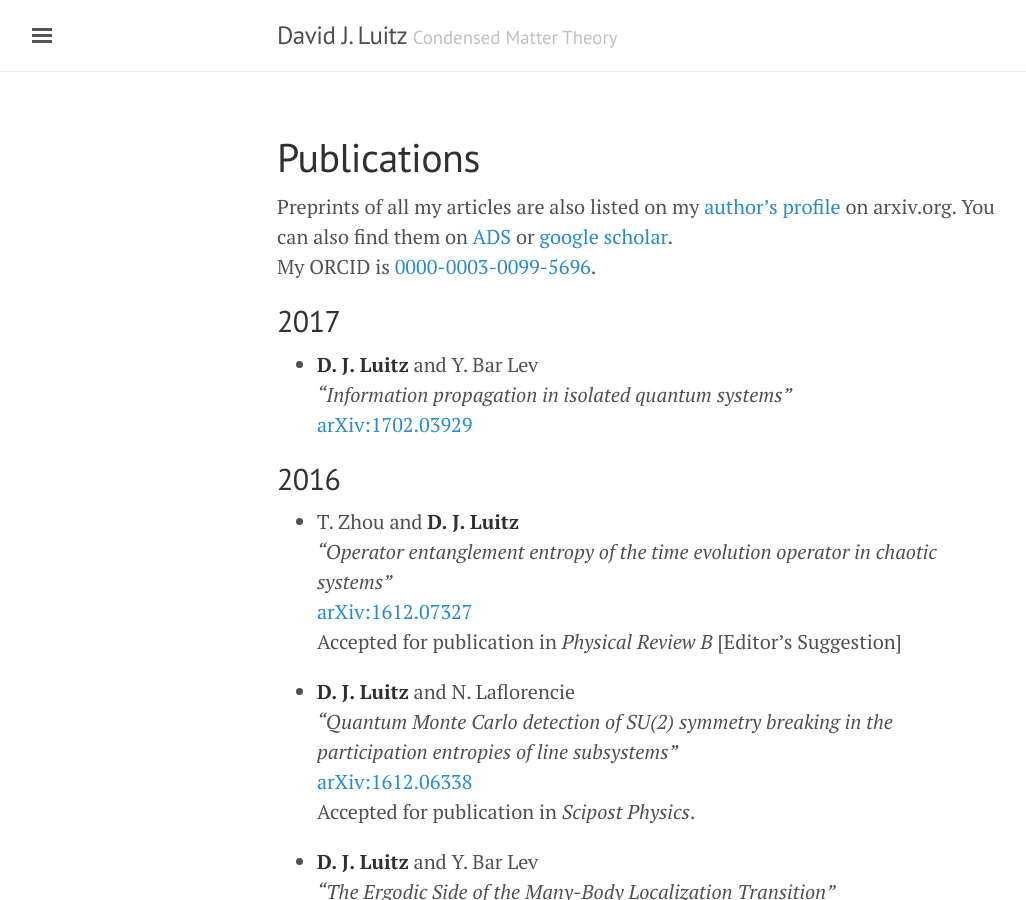
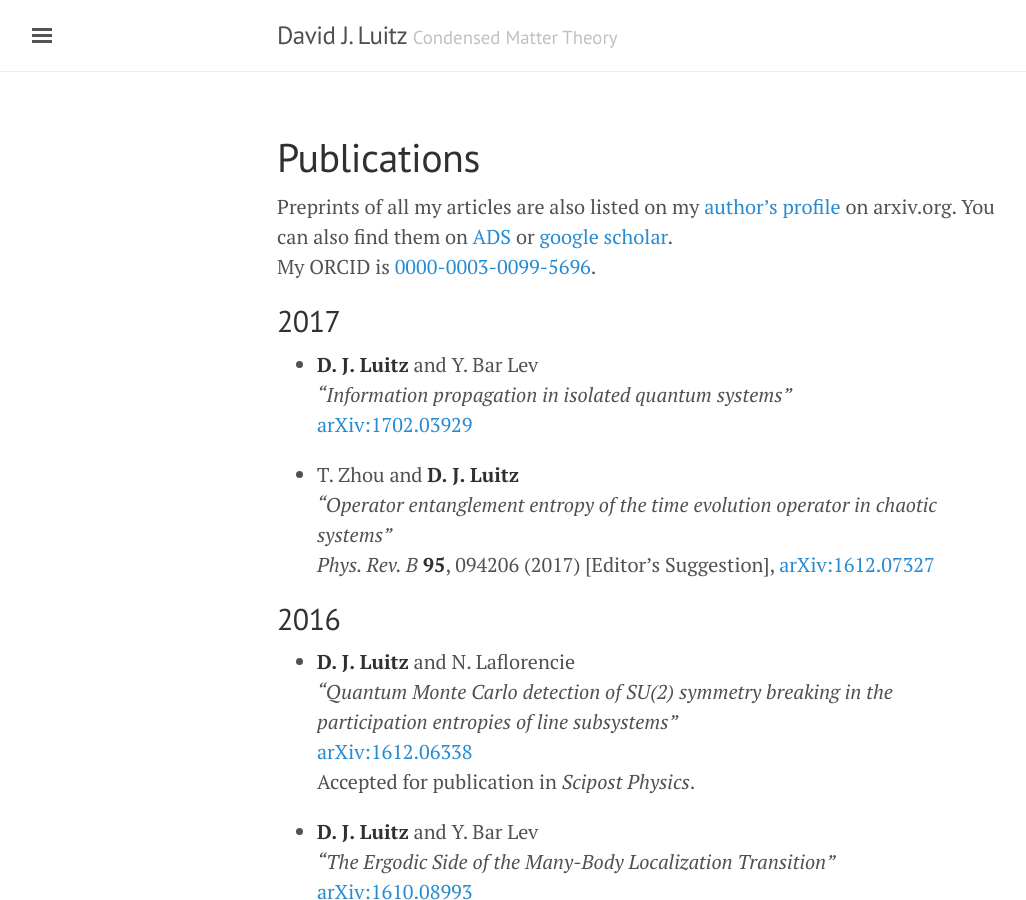
Before and after one commit to dluitz/dluitz.github.io, a Jekyll site: the page built from publications.md, in a window 1280 px wide and 900 px high. Shown: the whole window, without its empty margins (3-1029 px from the left). Built offline with Jekyll 4.4.1, drawn with Linux system fonts in a browser that asks for light colours.

Commit message:
[publist]

```diff
--- a/publications.md
+++ b/publications.md
@@ -13,14 +13,13 @@ My ORCID is [0000-0003-0099-5696](https://orcid.org/0000-0003-0099-5696).
 *"Information propagation in isolated quantum systems"*
 [arXiv:1702.03929](https://arxiv.org/abs/1702.03929)
 
++ T. Zhou and **D. J. Luitz**
+*"Operator entanglement entropy of the time evolution operator in chaotic systems"*
+*Phys. Rev. B* **95**, 094206 (2017) [Editor's Suggestion], [arXiv:1612.07327](https://arxiv.org/abs/1612.07327)
+
+
 2016
 ----
-+ T. Zhou and **D. J. Luitz**
-*"Operator entanglement entropy of the time evolution operator in chaotic systems"*
-[arXiv:1612.07327](https://arxiv.org/abs/1612.07327)
-Accepted for publication in *Physical Review B* [Editor's Suggestion]
-
-
 
 + **D. J. Luitz** and N. Laflorencie
 *"Quantum Monte Carlo detection of SU(2) symmetry breaking in the participation entropies of line subsystems"*
```
